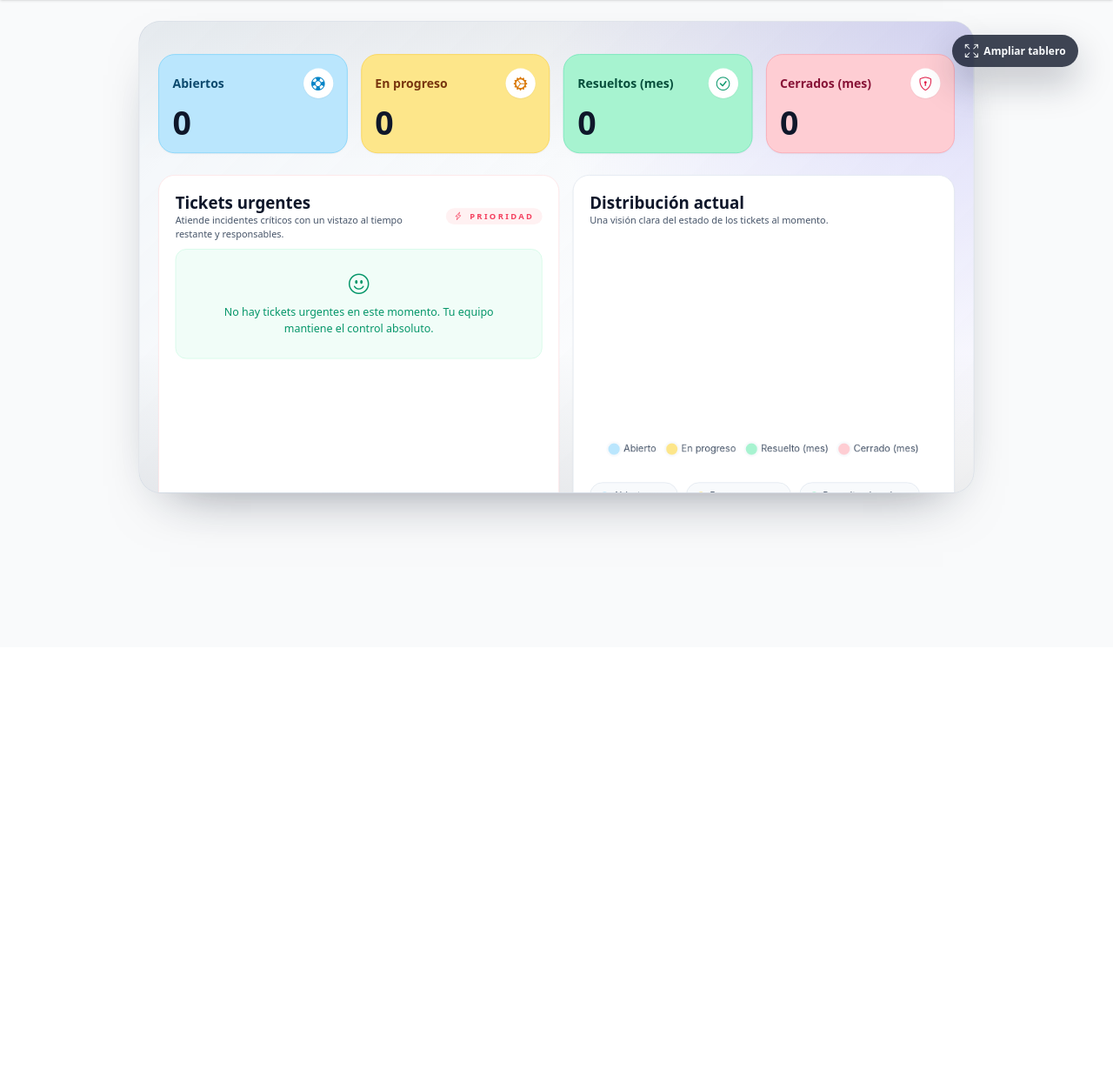
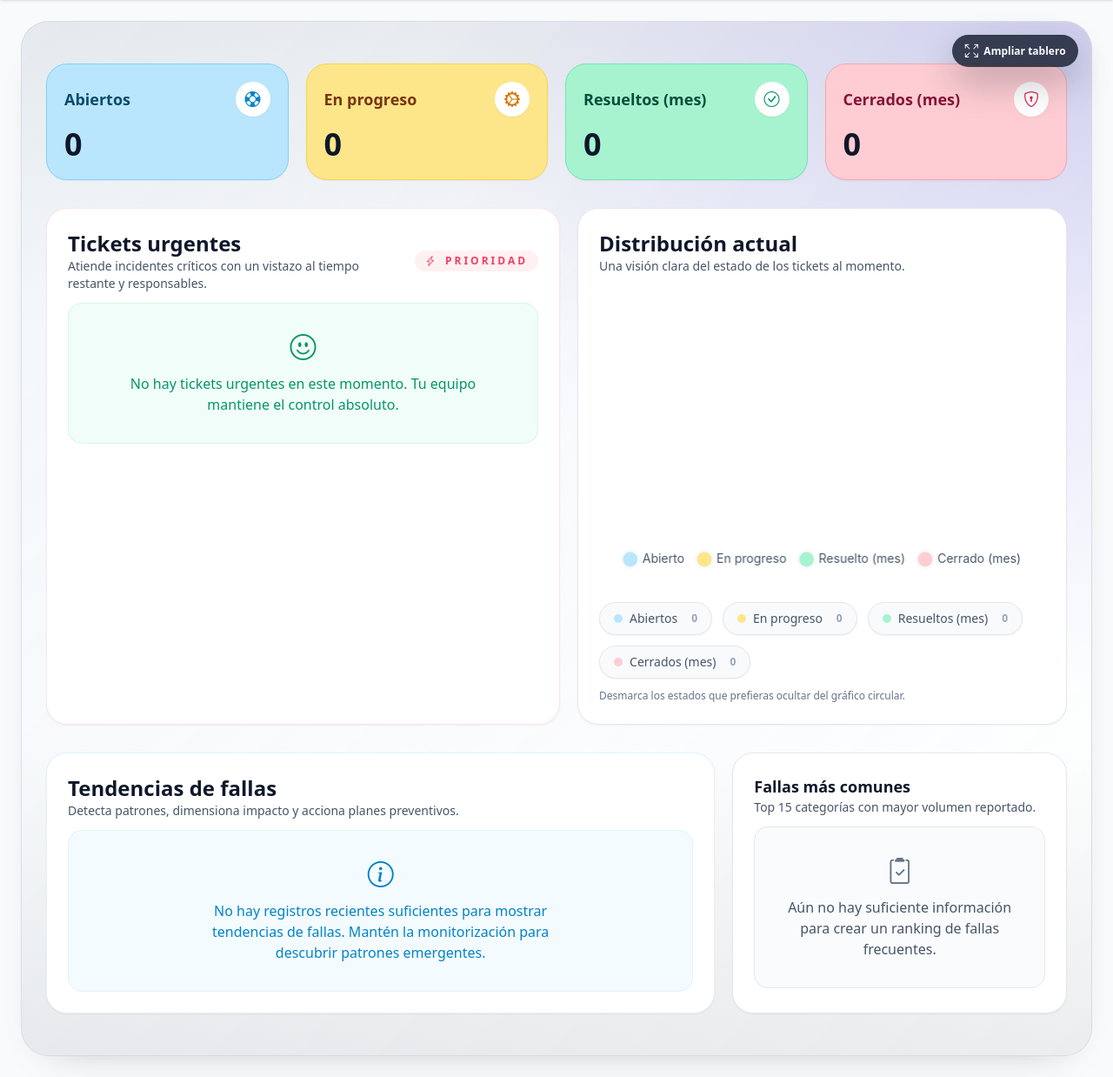
Before and after one commit to robyOps/P-gina-Web, a Django app: page / in a window 1280 px wide. Shown: the part 60-1298 px from the top of the page at 87% size. Before the commit the page ends 673 px from the top, so only its background shows below. Run offline with Django 5.2, Linux system fonts and the light colour scheme; the visitor is signed in with stand-in values (Sample User, id 1); data that the repository does not hold is empty; some libraries are stand-ins or nearby versions.

Commit message:
Adjust dashboard layout and compact metrics

```diff
--- a/mvp-tickets/templates/dashboard.html
+++ b/mvp-tickets/templates/dashboard.html
@@ -15,6 +15,7 @@
     padding: 1.75rem;
     border: 1px solid rgba(148, 163, 184, 0.35);
     margin: 0 auto;
+    box-shadow: 0 25px 60px -45px rgba(15, 23, 42, 0.45);
   }
   .dashboard-shell__content {
     position: relative;
@@ -31,24 +32,31 @@
     transition: opacity 0.35s ease;
   }
   .dashboard-shell.dashboard-shell--compact {
-    transform: scale(0.78);
-    max-height: calc(100vh - 6.5rem);
-    box-shadow: 0 35px 80px -45px rgba(15, 23, 42, 0.55);
+    transform: none;
+    max-height: none;
+    box-shadow: 0 18px 45px -35px rgba(15, 23, 42, 0.4);
   }
   .dashboard-shell.dashboard-shell--compact .dashboard-shell__scrim {
     opacity: 1;
   }
   .dashboard-shell.dashboard-shell--expanded {
-    transform: scale(1);
+    position: fixed;
+    inset: 0;
+    z-index: 60;
+    transform: none;
     max-height: none;
-    padding: 0;
-    background: transparent;
+    padding: 2.5rem clamp(1.5rem, 4vw, 3.5rem);
+    background: linear-gradient(135deg, rgba(241, 245, 249, 0.95), rgba(255, 255, 255, 0.98));
     box-shadow: none;
     border-color: transparent;
-    overflow: visible;
+    border-radius: 0;
+    overflow-y: auto;
   }
   .dashboard-shell.dashboard-shell--expanded .dashboard-shell__scrim {
     opacity: 0;
+  }
+  body.dashboard-expanded {
+    overflow: hidden;
   }
   .dashboard-toggle {
     position: absolute;
@@ -66,6 +74,12 @@
     color: #f8fafc;
     box-shadow: 0 18px 40px rgba(15, 23, 42, 0.25);
     transition: background 0.2s ease, transform 0.2s ease;
+  }
+  .dashboard-shell.dashboard-shell--expanded ~ .dashboard-toggle {
+    position: fixed;
+    top: 1.5rem;
+    right: clamp(1rem, 3vw, 2.75rem);
+    z-index: 80;
   }
   .dashboard-toggle:hover {
     background: rgba(37, 99, 235, 0.9);
@@ -104,36 +118,36 @@
     <div class="dashboard-shell__content">
       <div class="space-y-8 py-5">
         <section class="grid gap-5 sm:grid-cols-2 xl:grid-cols-4">
-          <article class="flex flex-col gap-3 rounded-3xl border border-sky-300 bg-sky-200 p-5 shadow-sm">
+          <article class="flex flex-col gap-3 rounded-3xl border border-sky-300 bg-sky-200 p-4 shadow-sm sm:p-5">
             <div class="flex items-center justify-between">
-              <span class="text-lg font-semibold text-sky-900">Abiertos</span>
-              <span class="flex h-11 w-11 items-center justify-center rounded-full bg-white text-xl text-sky-600 shadow-sm"><i class="bi bi-life-preserver"></i></span>
+              <span class="text-base font-semibold text-sky-900 sm:text-lg">Abiertos</span>
+              <span class="flex h-10 w-10 items-center justify-center rounded-full bg-white text-lg text-sky-600 shadow-sm"><i class="bi bi-life-preserver"></i></span>
             </div>
-            <p class="text-5xl font-semibold text-slate-900">{{ counts.open }}</p>
+            <p class="text-3xl font-semibold text-slate-900 sm:text-4xl">{{ counts.open }}</p>
           </article>
 
-          <article class="flex flex-col gap-3 rounded-3xl border border-amber-300 bg-amber-200 p-5 shadow-sm">
+          <article class="flex flex-col gap-3 rounded-3xl border border-amber-300 bg-amber-200 p-4 shadow-sm sm:p-5">
             <div class="flex items-center justify-between">
-              <span class="text-lg font-semibold text-amber-900">En progreso</span>
-              <span class="flex h-11 w-11 items-center justify-center rounded-full bg-white text-xl text-amber-600 shadow-sm"><i class="bi bi-gear-wide-connected"></i></span>
+              <span class="text-base font-semibold text-amber-900 sm:text-lg">En progreso</span>
+              <span class="flex h-10 w-10 items-center justify-center rounded-full bg-white text-lg text-amber-600 shadow-sm"><i class="bi bi-gear-wide-connected"></i></span>
             </div>
-            <p class="text-5xl font-semibold text-slate-900">{{ counts.in_progress }}</p>
+            <p class="text-3xl font-semibold text-slate-900 sm:text-4xl">{{ counts.in_progress }}</p>
           </article>
 
-          <article class="flex flex-col gap-3 rounded-3xl border border-emerald-300 bg-emerald-200 p-5 shadow-sm">
+          <article class="flex flex-col gap-3 rounded-3xl border border-emerald-300 bg-emerald-200 p-4 shadow-sm sm:p-5">
             <div class="flex items-center justify-between">
-              <span class="text-lg font-semibold text-emerald-900">Resueltos (mes)</span>
-              <span class="flex h-11 w-11 items-center justify-center rounded-full bg-white text-xl text-emerald-600 shadow-sm"><i class="bi bi-check-circle"></i></span>
+              <span class="text-base font-semibold text-emerald-900 sm:text-lg">Resueltos (mes)</span>
+              <span class="flex h-10 w-10 items-center justify-center rounded-full bg-white text-lg text-emerald-600 shadow-sm"><i class="bi bi-check-circle"></i></span>
             </div>
-            <p class="text-5xl font-semibold text-slate-900">{{ counts.resolved }}</p>
+            <p class="text-3xl font-semibold text-slate-900 sm:text-4xl">{{ counts.resolved }}</p>
           </article>
 
-          <article class="flex flex-col gap-3 rounded-3xl border border-rose-300 bg-rose-200 p-5 shadow-sm">
+          <article class="flex flex-col gap-3 rounded-3xl border border-rose-300 bg-rose-200 p-4 shadow-sm sm:p-5">
             <div class="flex items-center justify-between">
-              <span class="text-lg font-semibold text-rose-900">Cerrados (mes)</span>
-              <span class="flex h-11 w-11 items-center justify-center rounded-full bg-white text-xl text-rose-600 shadow-sm"><i class="bi bi-shield-lock"></i></span>
+              <span class="text-base font-semibold text-rose-900 sm:text-lg">Cerrados (mes)</span>
+              <span class="flex h-10 w-10 items-center justify-center rounded-full bg-white text-lg text-rose-600 shadow-sm"><i class="bi bi-shield-lock"></i></span>
             </div>
-            <p class="text-5xl font-semibold text-slate-900">{{ counts.closed }}</p>
+            <p class="text-3xl font-semibold text-slate-900 sm:text-4xl">{{ counts.closed }}</p>
           </article>
         </section>
 
@@ -318,6 +332,7 @@
         dashboardShell.classList.toggle('dashboard-shell--expanded', isExpanded);
         dashboardShell.classList.toggle('dashboard-shell--compact', !isExpanded);
         dashboardToggle.setAttribute('aria-expanded', isExpanded ? 'true' : 'false');
+        document.body.classList.toggle('dashboard-expanded', isExpanded);
 
         if (expandIcon && collapseIcon) {
           expandIcon.classList.toggle('hidden', isExpanded);
@@ -334,6 +349,7 @@
           dashboardShell.classList.remove('dashboard-shell--compact', 'dashboard-shell--expanded');
           dashboardToggle.setAttribute('aria-hidden', 'true');
           dashboardToggle.setAttribute('tabindex', '-1');
+          document.body.classList.remove('dashboard-expanded');
           return;
         }
 
@@ -358,6 +374,10 @@
         } else {
           sessionStorage.removeItem('dashboardExpanded');
         }
+      });
+
+      window.addEventListener('beforeunload', () => {
+        document.body.classList.remove('dashboard-expanded');
       });
     }
 
```
